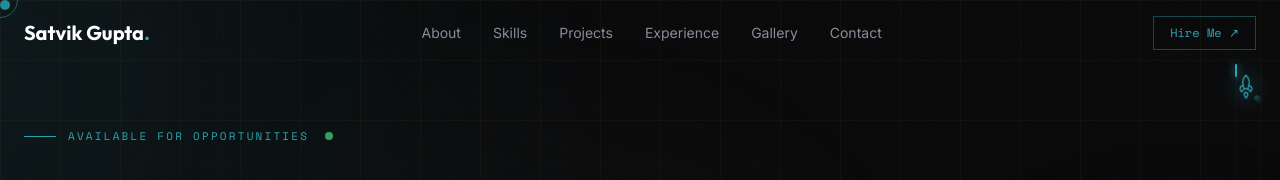
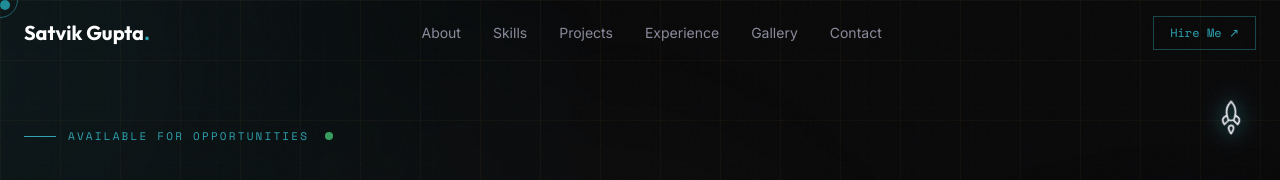
Before and after one commit to Satvikk7/Portfolio, a React (Vite) app: page / in a window 1280 px wide. Shown: the top 180 px of the page. Built offline with nearby package versions, Linux system fonts and the light colour scheme.

Commit message:
feat: add galaxy particle background + rollback rocket sidebar + remove About flip card

```diff
--- a/src/components/ScrollProgress.jsx
+++ b/src/components/ScrollProgress.jsx
@@ -3,79 +3,165 @@ import { motion } from 'framer-motion'
 
 export default function ScrollProgress() {
   const [progress, setProgress] = useState(0)
-  const [direction, setDirection] = useState('down')
-  const lastScrollY = useRef(0)
+  const [isDragging, setIsDragging] = useState(false)
+  const [rotateDeg, setRotateDeg] = useState(-45)
+  const [showFlame, setShowFlame] = useState(false)
+  const sidebarRef = useRef(null)
+  const isDraggingRef = useRef(false)
+  const activePointerIdRef = useRef(null)
+  const lastPointerYRef = useRef(0)
+  const lastYRef = useRef(0)
+
+  const clamp = (value, min, max) => Math.min(max, Math.max(min, value))
+
+  const getMaxScroll = () => Math.max(1, document.documentElement.scrollHeight - window.innerHeight)
+
+  const updateFromScroll = () => {
+    const y = window.scrollY
+    const max = getMaxScroll()
+    const next = clamp(y / max, 0, 1)
+
+    const scrollingDown = y > lastYRef.current
+    const scrollingUp = y < lastYRef.current
+    lastYRef.current = y
+
+    if (!isDraggingRef.current) {
+      setProgress(next)
+    }
+
+    // Top parked state near navbar.
+    if (next <= 0.01) {
+      setRotateDeg(-45)
+      setShowFlame(false)
+      return
+    }
+
+    // Scroll down: launch from top, then descend, then land tail-first near bottom.
+    if (scrollingDown) {
+      const topLaunchRange = 0.14
+      const bottomLandingStart = 0.82
+
+      if (next < topLaunchRange) {
+        const t = clamp(next / topLaunchRange, 0, 1)
+        setRotateDeg(-45 + t * 180)
+        setShowFlame(true)
+        return
+      }
+
+      if (next > bottomLandingStart) {
+        const t = clamp((next - bottomLandingStart) / (1 - bottomLandingStart), 0, 1)
+        setRotateDeg(135 + t * -180)
+        setShowFlame(false)
+        return
+      }
+
+      setRotateDeg(135)
+      setShowFlame(false)
+      return
+    }
+
+    // Scroll up: once landed facing up, keep facing up while traveling to top.
+    if (scrollingUp) {
+      setRotateDeg(-45)
+      setShowFlame(false)
+      return
+    }
+
+    setShowFlame(false)
+  }
+
+  const updateFromPointer = (clientY) => {
+    const sidebar = sidebarRef.current
+    if (!sidebar) return
+
+    const rect = sidebar.getBoundingClientRect()
+    const relative = clamp((clientY - rect.top) / rect.height, 0, 1)
+    setProgress(relative)
+    window.scrollTo({ top: relative * getMaxScroll(), behavior: 'auto' })
+  }
+
+  const beginDrag = (event) => {
+    event.preventDefault()
+    activePointerIdRef.current = event.pointerId
+    isDraggingRef.current = true
+    lastPointerYRef.current = event.clientY
+    setIsDragging(true)
+    event.currentTarget.setPointerCapture(event.pointerId)
+    updateFromPointer(event.clientY)
+  }
+
+  const handlePointerMove = (event) => {
+    if (!isDraggingRef.current || activePointerIdRef.current !== event.pointerId) return
+    lastPointerYRef.current = event.clientY
+    updateFromPointer(event.clientY)
+  }
+
+  const endDrag = (event) => {
+    if (activePointerIdRef.current !== event.pointerId) return
+    activePointerIdRef.current = null
+    isDraggingRef.current = false
+    setIsDragging(false)
+    if (event.currentTarget.hasPointerCapture?.(event.pointerId)) {
+      event.currentTarget.releasePointerCapture(event.pointerId)
+    }
+  }
 
   useEffect(() => {
-    const onScroll = () => {
-      const y = window.scrollY
-      const max = Math.max(1, document.documentElement.scrollHeight - window.innerHeight)
-      setProgress(y / max)
+    const onScroll = () => updateFromScroll()
+    const onResize = () => updateFromScroll()
 
-      if (y > lastScrollY.current + 2) {
-        setDirection('down')
-      } else if (y < lastScrollY.current - 2) {
-        setDirection('up')
+    updateFromScroll()
+    window.addEventListener('scroll', onScroll, { passive: true })
+    window.addEventListener('resize', onResize)
+
+    return () => {
+      window.removeEventListener('scroll', onScroll)
+      window.removeEventListener('resize', onResize)
     }
-      lastScrollY.current = y
-    }
-
-    window.addEventListener('scroll', onScroll, { passive: true })
-    return () => window.removeEventListener('scroll', onScroll)
   }, [])
 
-  // Rocket rotation: -45deg = nose pointing up (launching), 135deg = nose pointing down (landing)
-  const rocketRotation = direction === 'down' ? 135 : -45
-
-  // Keep rocket within the track with some padding
-  const topPercent = 2 + progress * 96
+  const visualProgress = 0.03 + progress * 0.94
 
   return (
-    <div className="fixed top-0 right-3 md:right-6 h-full w-10 z-50 pointer-events-none py-16">
-      <div className="relative w-full h-full flex justify-center">
-        {/* Track line */}
-        <div className="absolute top-0 w-px h-full bg-ash/15 rounded-full" />
+    <div
+      className="fixed top-20 bottom-4 right-0 sm:right-1 lg:right-2 w-20 sm:w-24 lg:w-24 z-30 touch-none select-none"
+      onPointerMove={handlePointerMove}
+      onPointerUp={endDrag}
+      onPointerCancel={endDrag}
+      onLostPointerCapture={endDrag}
+      onPointerDown={beginDrag}
+    >
+      <div className="absolute inset-y-2 right-0 w-12 sm:w-14 bg-transparent" />
 
-        {/* Glowing progress fill (from top) */}
-        <motion.div
-          className="absolute top-0 w-[2px] rounded-full bg-teal shadow-[0_0_8px_#2ea3b0]"
-          style={{ height: `${topPercent}%` }}
+      <div
+        ref={sidebarRef}
+        className="absolute inset-y-4 left-1/2 -translate-x-1/2 w-[2px] sm:w-[2px] rounded-full bg-teal-DEFAULT/25 pointer-events-none"
       />
 
-        {/* Rocket */}
       <motion.div
-          className="absolute left-1/2 -translate-x-1/2 -translate-y-1/2 pointer-events-none"
-          style={{ top: `${topPercent}%` }}
-          animate={{ rotate: rocketRotation }}
-          transition={{ duration: 0.4, ease: [0.23, 1, 0.32, 1] }}
+        className="absolute left-1/2 -translate-x-1/2 -translate-y-1/2 text-teal-DEFAULT drop-shadow-[0_0_10px_#2ea3b0] pointer-events-none select-none"
+        style={{ top: `${visualProgress * 100}%`, transformOrigin: '50% 85%' }}
+        animate={{ rotate: rotateDeg, scale: isDragging ? 1.08 : 1 }}
+        transition={{ duration: 0.28, ease: [0.23, 1, 0.32, 1] }}
       >
-          {/* Flame trail */}
+        {showFlame && (
           <motion.div
-            className="absolute left-1/2 -translate-x-1/2 w-1.5 rounded-full bg-gradient-to-b from-teal/80 to-transparent pointer-events-none"
-            style={{
-              top: direction === 'down' ? '-12px' : 'auto',
-              bottom: direction === 'up' ? '-12px' : 'auto',
-              transformOrigin: direction === 'down' ? 'bottom' : 'top',
-            }}
-            animate={{
-              height: [8, 14, 8],
-              opacity: progress > 0.005 ? [0.5, 1, 0.5] : 0,
-            }}
-            transition={{ duration: 0.4, repeat: Infinity }}
+            className="absolute left-1/2 top-[82%] -translate-x-1/2 w-1.5 sm:w-2 h-3 sm:h-4 rounded-full bg-gradient-to-b from-teal-DEFAULT to-transparent pointer-events-none"
+            animate={{ opacity: [0.4, 0.9, 0.4], scaleY: [0.9, 1.2, 0.9] }}
+            transition={{ duration: 0.35, repeat: Infinity }}
           />
-
-          {/* Rocket SVG */}
+        )}
         <svg
           xmlns="http://www.w3.org/2000/svg"
-            width="20"
-            height="20"
+          width="24"
+          height="24"
+          className="h-6 w-6 sm:h-7 sm:w-7"
           viewBox="0 0 24 24"
           fill="none"
-            stroke="#2ea3b0"
+          stroke="currentColor"
           strokeWidth="1.5"
           strokeLinecap="round"
           strokeLinejoin="round"
-            className="drop-shadow-[0_0_10px_#2ea3b0]"
         >
           <path d="M4.5 16.5c-1.5 1.26-2 5-2 5s3.74-.5 5-2c.71-.84.7-2.13-.09-2.91a2.18 2.18 0 0 0-2.91-.09z" />
           <path d="m12 15-3-3a22 22 0 0 1 2-3.95A12.88 12.88 0 0 1 22 2c0 2.72-.78 7.5-6 11a22.35 22.35 0 0 1-4 2z" />
@@ -84,6 +170,5 @@ export default function ScrollProgress() {
         </svg>
       </motion.div>
     </div>
-    </div>
   )
 }
```
Lines whose indentation alone changed are shown as unchanged.
